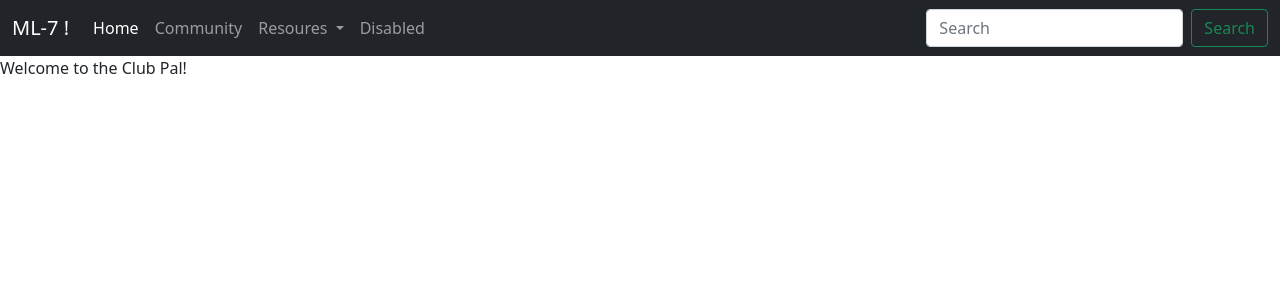
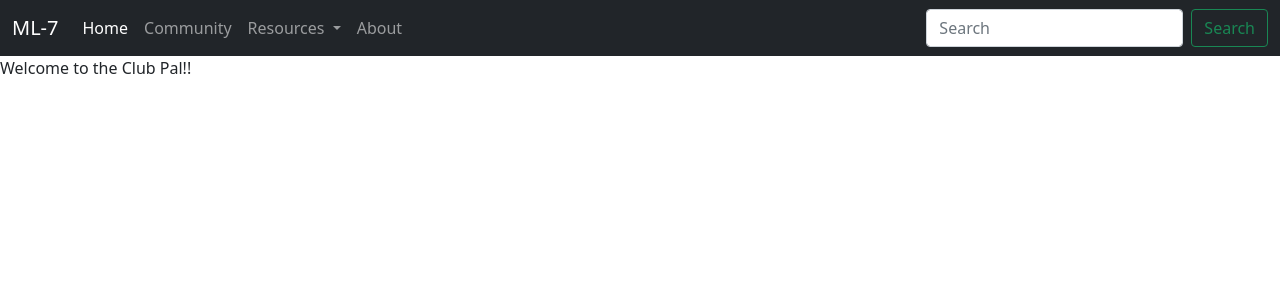
Before and after one commit to OsirisMedici/Project-X, a Django app: template Django/mine/template/base.html in a window 1280 px wide. Shown: the top 300 px of the page. Run offline with Django 3.2, Linux system fonts and the light colour scheme; the template is opened without the code that fills it, so the values that code supplies are empty.

Commit message:
Update base.html

```diff
--- a/Django/mine/template/base.html
+++ b/Django/mine/template/base.html
@@ -1,4 +1,4 @@
-<!DOCTYPE html>
+<!doctype html>
 <html lang="en">
   <head>
     <!-- Required meta tags -->
@@ -8,23 +8,13 @@
     <!-- Bootstrap CSS -->
     <link href="https://cdn.jsdelivr.net/npm/bootstrap@5.1.3/dist/css/bootstrap.min.css" rel="stylesheet" integrity="sha384-1BmE4kWBq78iYhFldvKuhfTAU6auU8tT94WrHftjDbrCEXSU1oBoqyl2QvZ6jIW3" crossorigin="anonymous">
 
-    <title>ML-7</title>
+    <title> ML-7!</title>
   </head>
   <body>
-
-
     <nav class="navbar navbar-expand-lg navbar-dark bg-dark">
       <div class="container-fluid">
-        <a class="navbar-brand" href="#">ML-7 !</a>
-        <button
-          class="navbar-toggler"
-          type="button"
-          data-bs-toggle="collapse"
-          data-bs-target="#navbarSupportedContent"
-          aria-controls="navbarSupportedContent"
-          aria-expanded="false"
-          aria-label="Toggle navigation"
-        >
+        <a class="navbar-brand" href="#">ML-7</a>
+        <button class="navbar-toggler" type="button" data-bs-toggle="collapse" data-bs-target="#navbarSupportedContent" aria-controls="navbarSupportedContent" aria-expanded="false" aria-label="Toggle navigation">
           <span class="navbar-toggler-icon"></span>
         </button>
         <div class="collapse navbar-collapse" id="navbarSupportedContent">
@@ -33,31 +23,31 @@
               <a class="nav-link active" aria-current="page" href="#">Home</a>
             </li>
             <li class="nav-item">
-              <a class="nav-link" href="#">Community</a>
+              <a class="nav-link" href="community">Community</a>
             </li>
             <li class="nav-item dropdown">
-                <a class="nav-link dropdown-toggle" href="#" id="navbarDropdown" role="button" data-bs-toggle="dropdown" aria-expanded="false">
-                  Resoures
+              <a class="nav-link dropdown-toggle" href="#" id="navbarDropdown" role="button" data-bs-toggle="dropdown" aria-expanded="false">
+                Resources
               </a>
               <ul class="dropdown-menu" aria-labelledby="navbarDropdown">
-                <li><a class="dropdown-item" href="#">Action</a></li>
-                <li><a class="dropdown-item" href="#">Another action</a></li>
-                  <li><hr class="dropdown-divider"></li>
-                  <li><a class="dropdown-item" href="#">Something else here</a></li>
+                <li><a class="dropdown-item" href="books">Books</a></li>
+                <li><a class="dropdown-item" href="documentation">Documentation</a></li>
+                <li><hr class="dropdown-divider"></li>
+                <li><a class="dropdown-item" href="#">Something else here</a></li>
               </ul>
             </li>
             <li class="nav-item">
-              <a class="nav-link ">Disabled</a>
+              <a class="nav-link ">About</a>
             </li>
           </ul>
           <form class="d-flex">
-              <input class="form-control me-2" type="search" placeholder="Search" aria-label="Search">
-              <button class="btn btn-outline-success" type="submit">Search</button>
+            <input class="form-control me-2" type="search" placeholder="Search" aria-label="Search">
+            <button class="btn btn-outline-success" type="submit">Search</button>
           </form>
         </div>
       </div>
     </nav>
-    {% block body %} Welcome to the Club Pal!{% endblock body %}
+    {% block body %} Welcome to the Club Pal!!{% endblock body %}
 
 
     <!-- Optional JavaScript; choose one of the two! -->
```
